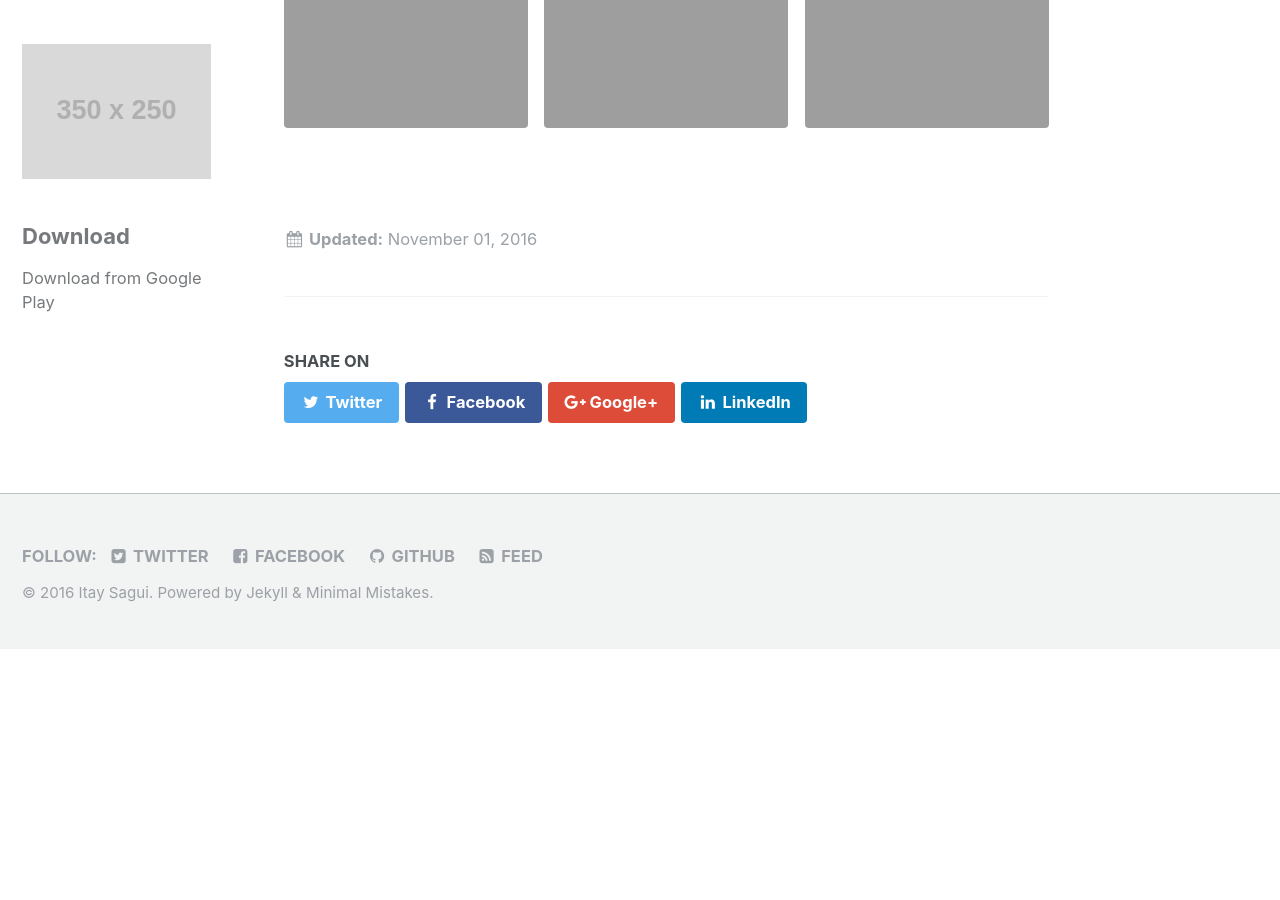
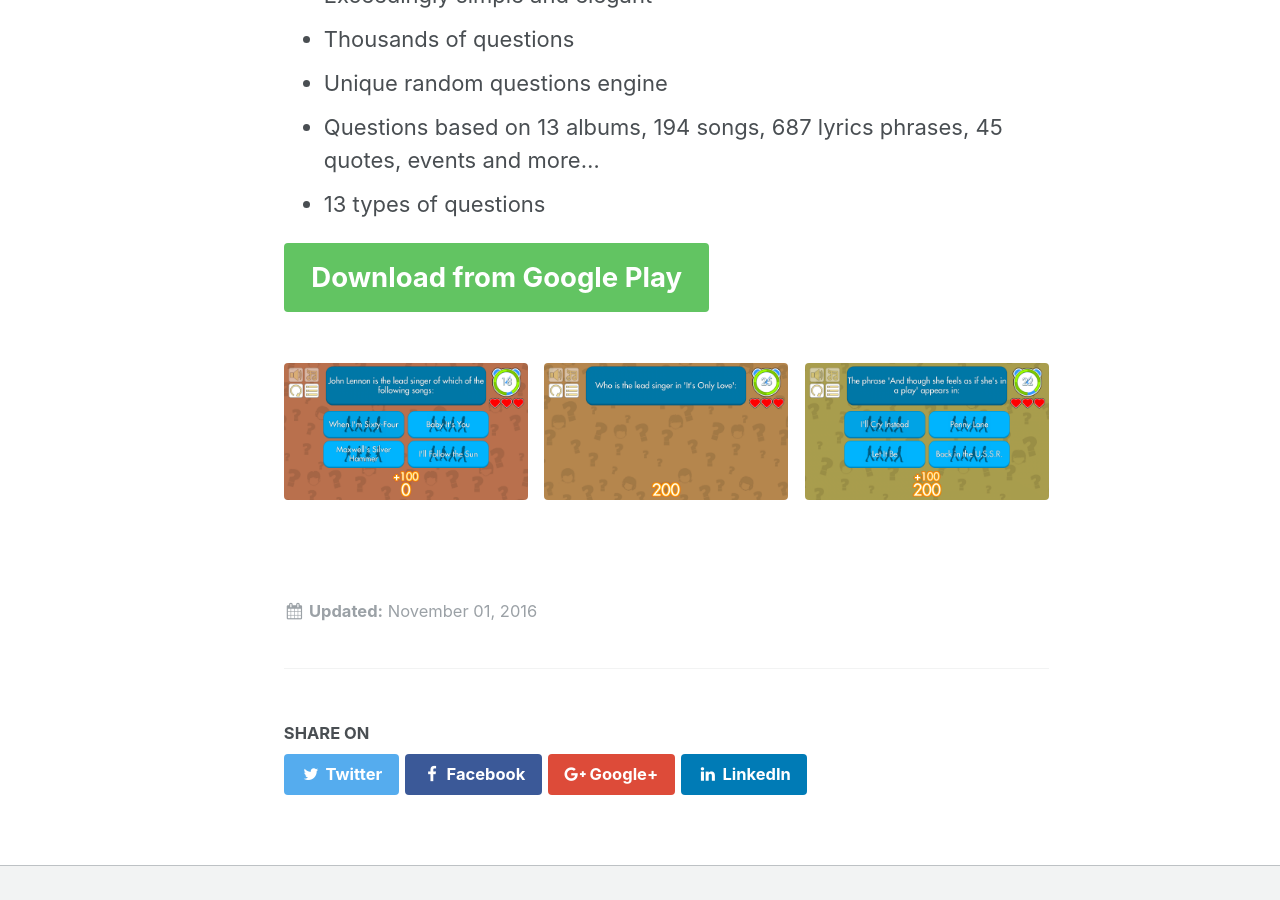
Before and after one commit to nathanghans/saguiitay.github.io, a Jekyll site: the page built from _games/the-beatles-trivia-for-android.md, in a window 1280 px wide and 900 px high, scrolled down 1720 px. Built offline with Jekyll 4.4.1, drawn with Linux system fonts in a browser that asks for light colours; before the commit the page ends 2369 px from its top, so only the background shows below that.

Commit message:
Updated BeatlesTrivia

```diff
--- a/_games/the-beatles-trivia-for-android.md
+++ b/_games/the-beatles-trivia-for-android.md
@@ -2,22 +2,17 @@
 title: "The Beatles Trivia for Android"
 excerpt: "The Beatles Trivia is a unique trivia game based on a random questions generator engine, that can create thousands of questions. Come test your knowledge about The Beatles, their albums, songs, and lyrics."
 header:
-  image: foo-bar-identity.jpg
-  teaser: foo-bar-identity-th.jpg
-sidebar:
-  - title: "Download"
-    image: http://placehold.it/350x250
-    image_alt: "Download"
-    text: "Download from Google Play"
+  image: the-beatles-trivia\android\Icon.png
+  teaser: the-beatles-trivia\android\Icon.png
 gallery:
-  - url: the-beatles-trivia\android\Screenshot1.jpg
-    image_path: the-beatles-trivia\android\Screenshot1.jpg
+  - url: the-beatles-trivia\android\Screenshot1.png
+    image_path: the-beatles-trivia\android\Screenshot1.png
     alt: "Screenshot 1"
-  - url: the-beatles-trivia\android\Screenshot2.jpg
-    image_path: the-beatles-trivia\android\Screenshot2.jpg
+  - url: the-beatles-trivia\android\Screenshot2.png
+    image_path: the-beatles-trivia\android\Screenshot2.png
     alt: "Screenshot 2"
-  - url: the-beatles-trivia\android\Screenshot3.jpg
-    image_path: the-beatles-trivia\android\Screenshot3.jpg
+  - url: the-beatles-trivia\android\Screenshot3.png
+    image_path: the-beatles-trivia\android\Screenshot3.png
     alt: "Screenshot 3"
 ---
 
```
Also changed, not shown: other parts of _games/the-beatles-trivia-for-android.md (+3 -0 lines), images/the-beatles-trivia/android/Icon.png (added).
